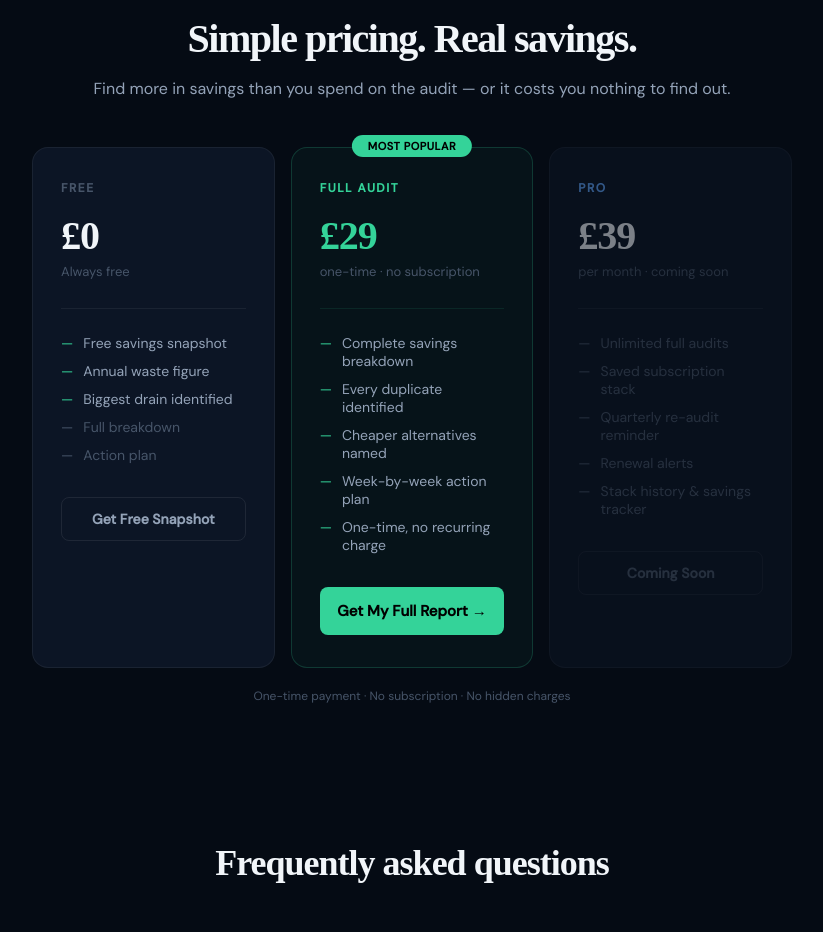
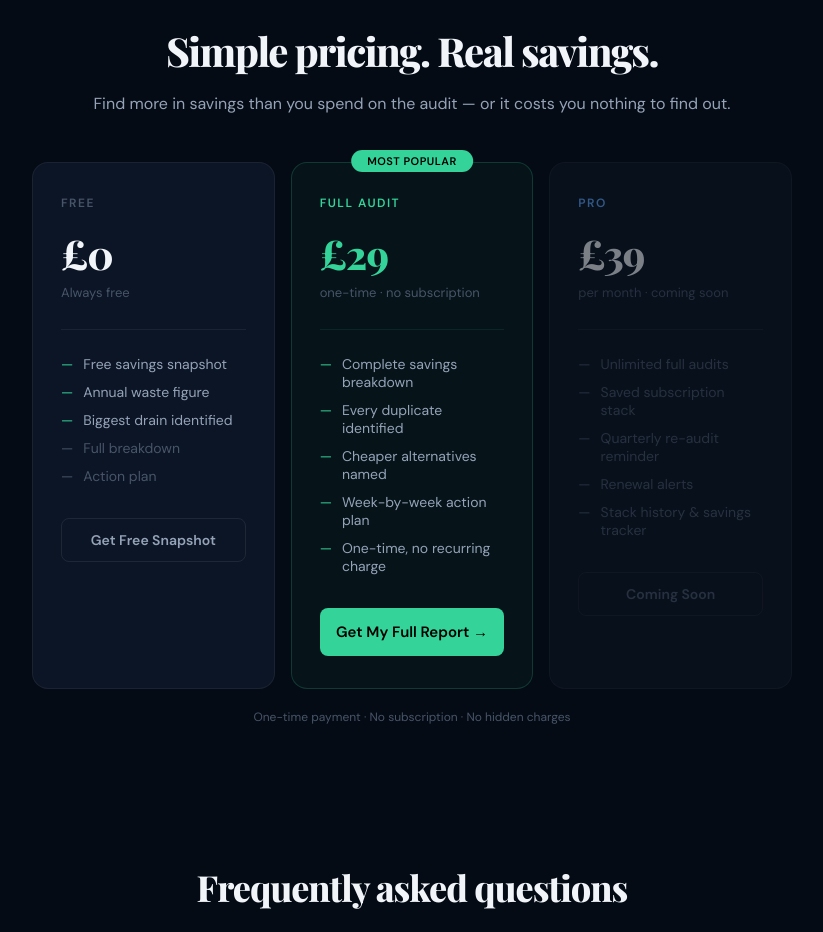
Before and after one commit to SaasAuditorPro/saas-auditor-pro, a Next.js app in the folder saas-auditor-pro/: page / in a window 1280 px wide. Shown: the part 1800-2732 px from the top of the page, without its empty margins (228-1051 px from the left). Built offline with nearby package versions, Linux system fonts and the light colour scheme.

Commit message:
Update layout.tsx
layout new

```diff
--- a/saas-auditor-pro/app/layout.tsx
+++ b/saas-auditor-pro/app/layout.tsx
@@ -16,7 +16,7 @@ export default function RootLayout({ children }: { children: React.ReactNode })
         <link rel="icon" type="image/svg+xml" href="/favicon.svg" />
         <link rel="preconnect" href="https://fonts.googleapis.com" />
         <link rel="preconnect" href="https://fonts.gstatic.com" crossOrigin="anonymous" />
-        <link href="https://fonts.googleapis.com/css2?family=Syne:wght@400;600;700;800&family=DM+Sans:wght@300;400;500&display=swap" rel="stylesheet" />
+        <link href="https://fonts.googleapis.com/css2?family=Playfair+Display:wght@700;800&family=DM+Sans:wght@300;400;500;600&display=swap" rel="stylesheet" />
         <script async src="https://www.googletagmanager.com/gtag/js?id=G-MRT49XJ8M9"></script>
         <script dangerouslySetInnerHTML={{__html: `
           window.dataLayer = window.dataLayer || [];
```
